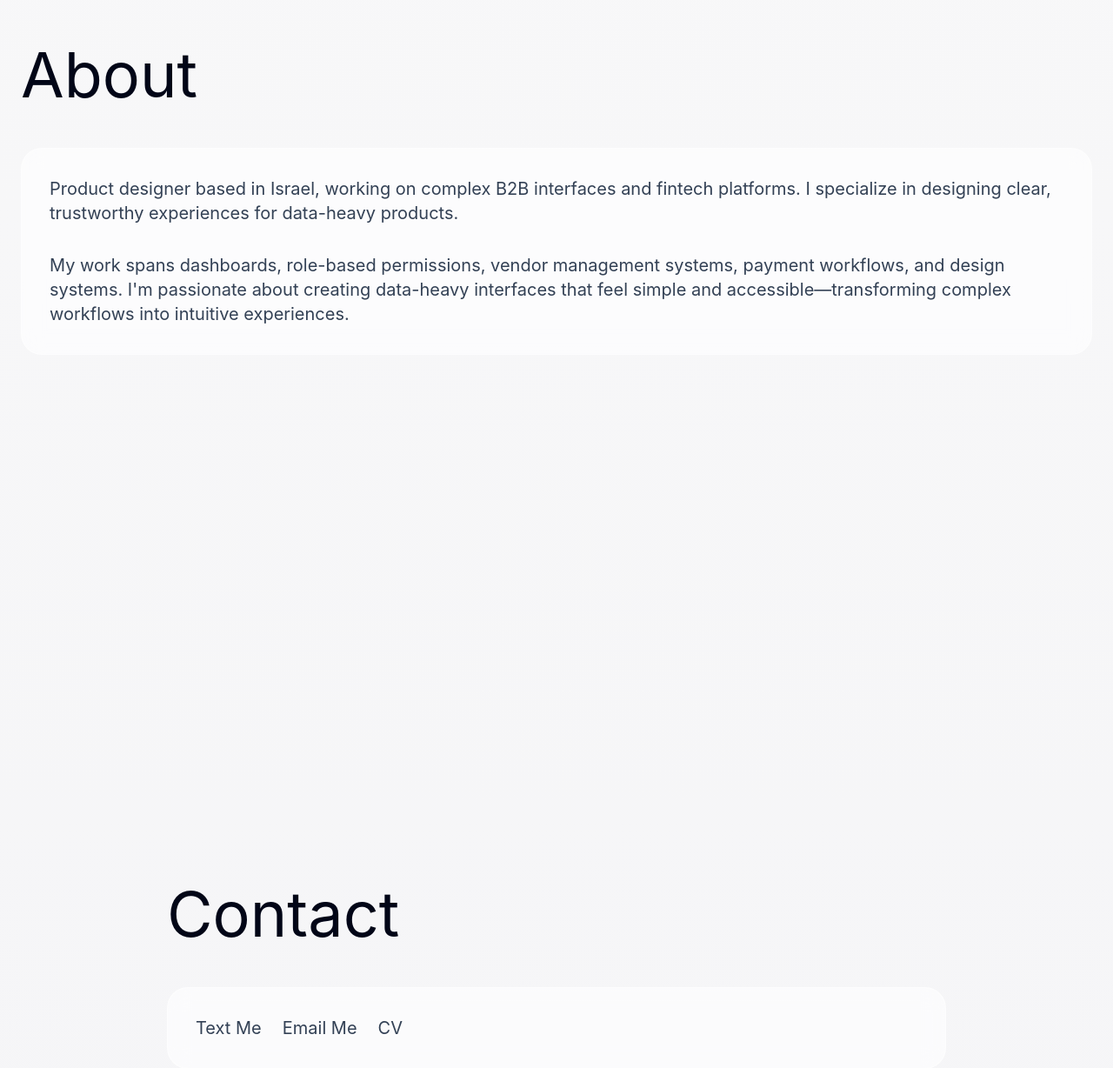
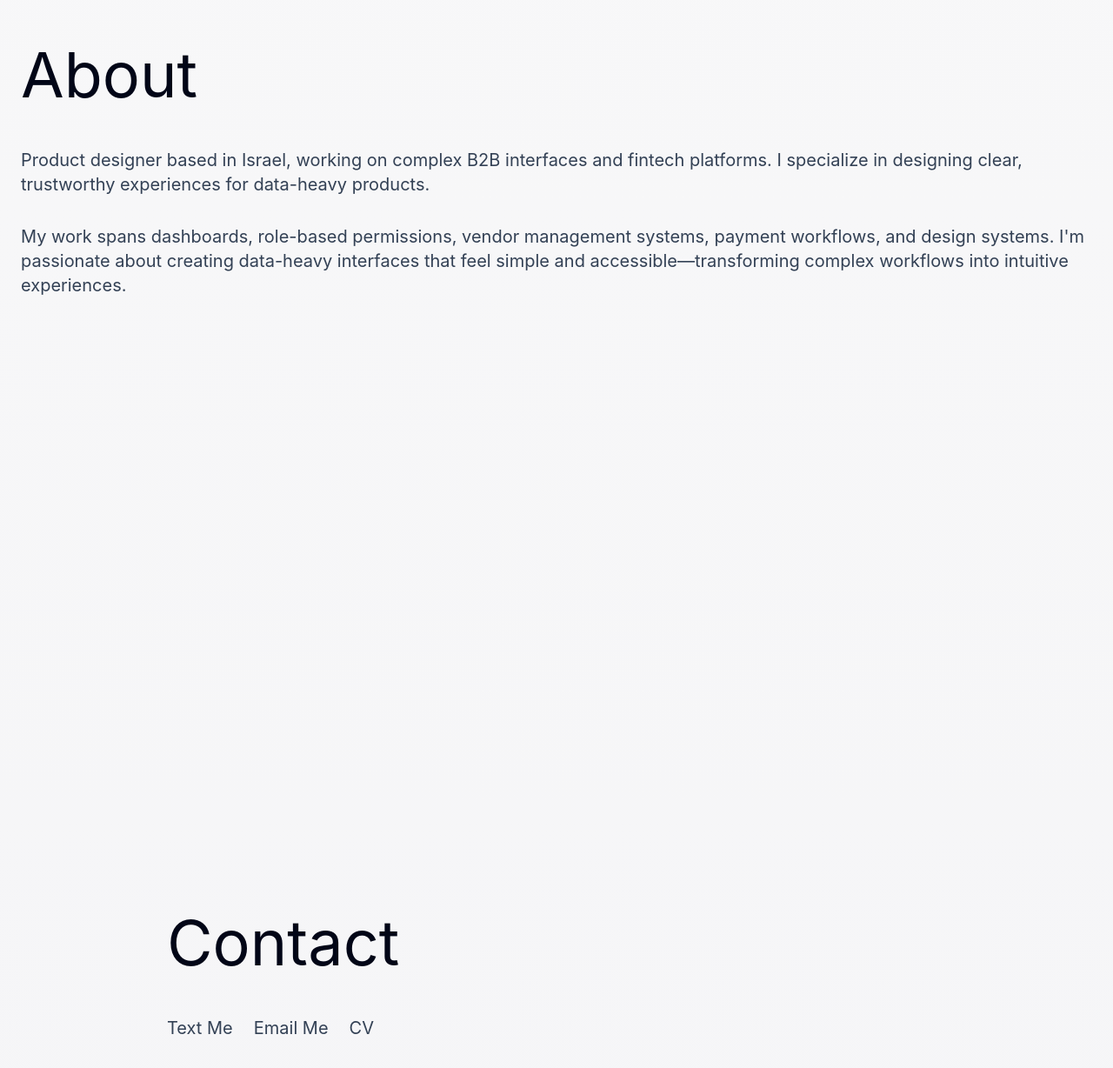
Before and after one commit to shukigold/portfolio, a Next.js app: page / in a window 1280 px wide. Shown: the part 1870-3098 px from the top of the page at 87% size. Built offline with nearby package versions, Linux system fonts and the light colour scheme.

Commit message:
Remove glass-card backgrounds from About and Contact sections

```diff
--- a/components/AboutSection.tsx
+++ b/components/AboutSection.tsx
@@ -26,7 +26,7 @@ export default function AboutSection() {
             initial={{ opacity: 0, y: 30 }}
             animate={isInView ? { opacity: 1, y: 0 } : { opacity: 0, y: 30 }}
             transition={{ duration: 0.8, delay: 0.2, ease: "easeOut" }}
-            className="space-y-8 text-lg md:text-xl text-slate-700 leading-relaxed p-8 rounded-3xl glass-card"
+            className="space-y-8 text-lg md:text-xl text-slate-700 leading-relaxed"
           >
             <p>
               Product designer based in Israel, working on complex B2B
--- a/components/ContactSection.tsx
+++ b/components/ContactSection.tsx
@@ -30,7 +30,7 @@ export default function ContactSection() {
             initial={{ opacity: 0, y: 30 }}
             animate={isInView ? { opacity: 1, y: 0 } : { opacity: 0, y: 30 }}
             transition={{ duration: 0.8, delay: 0.2, ease: "easeOut" }}
-            className="flex flex-col sm:flex-row items-start gap-6 text-lg md:text-xl p-8 rounded-3xl glass-card"
+            className="flex flex-col sm:flex-row items-start gap-6 text-lg md:text-xl"
           >
             <a
               href="tel:0547174791"
```
